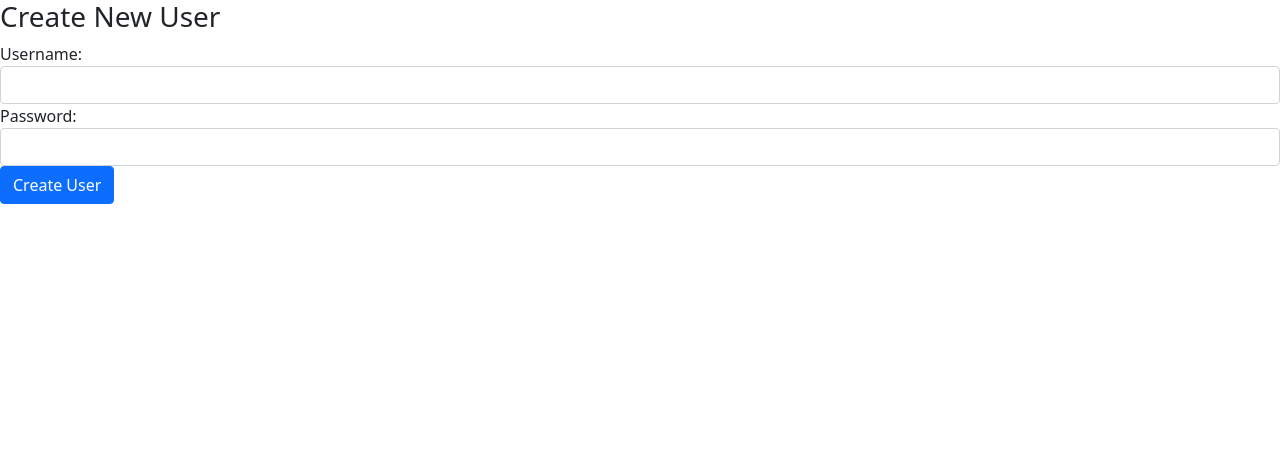
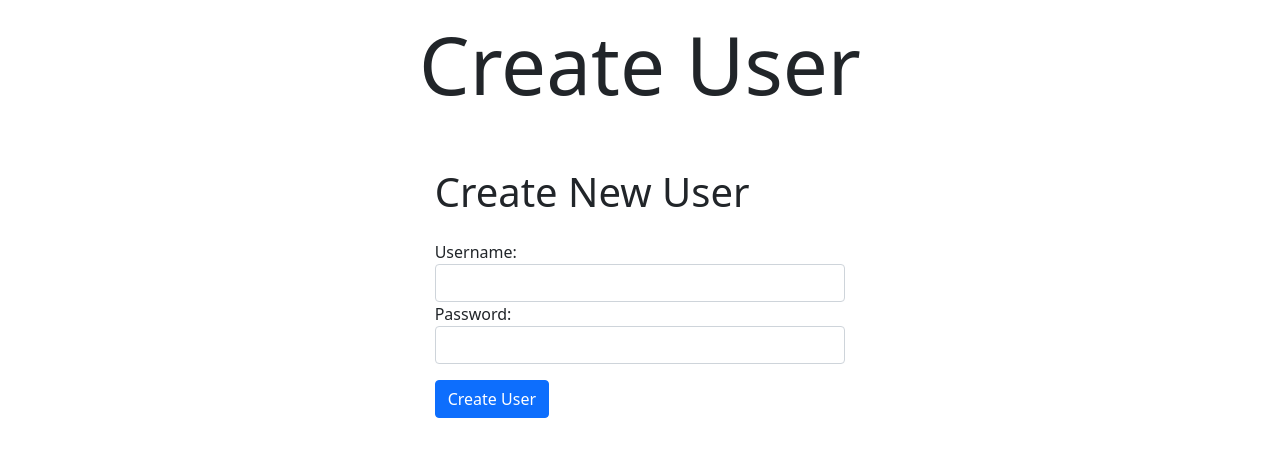
Before and after one commit to UTSCCSCC01/finalprojectw22-stellar, a React (Create React App) app in the folder mern-project-stellar/: page /user in a window 1280 px wide. Shown: the top 456 px of the page. Built offline with nearby package versions, Linux system fonts and the light colour scheme.

Commit message:
STEL-49 Created UI for User Registration page

```diff
--- a/mern-project-stellar/src/components/create-user.component.js
+++ b/mern-project-stellar/src/components/create-user.component.js
@@ -49,7 +49,16 @@ export default class CreateUser extends Component {
   render() {
     return (
       <div>
-        <h3>Create New User</h3>
+        <div class="d-flex justify-content-center">
+          <h1 class="display-1 justify-content-center mt-3">Create User</h1>
+        </div>
+
+        <div class="row justify-content-center">
+
+
+          <div class="col-lg-4 col-md-6 col-12">
+          <h3 class="display-6 mt-5 mb-4">Create New User</h3>
+
             <form onSubmit={this.onSubmit}>
               <div className="form-group">
                 <label>Username: </label>
@@ -68,11 +77,13 @@ export default class CreateUser extends Component {
                     onChange={this.onChangePassword}
                     />
               </div>
-          <div className="form-group">
+              <div className="form-group mt-3">
                 <input type="submit" value="Create User" className="btn btn-primary" />
               </div>
             </form>
           </div>
+        </div>
+      </div>
     )
   }
 }
--- a/mern-project-stellar/src/components/game-browser.component.js
+++ b/mern-project-stellar/src/components/game-browser.component.js
@@ -32,13 +32,13 @@ export default class GameBrowser extends Component {
         <>
         {/* Game Browser Heading */}
         <div class="d-flex justify-content-center">
-          <h1 class="display-1 justify-content-center mt-3">Stellar Game Browser</h1>
+          <h1 class="display-1 justify-content-center mt-3">Stellar</h1>
         </div>
 
         <div class="container">
 
           {/* Space for listing games */}
-          <h2 class="display-6 mb-4">Public Matches</h2>
+          <h2 class="display-6 mb-4">Game Browser</h2>
 
 
           <div class="row mt-3">
@@ -47,7 +47,7 @@ export default class GameBrowser extends Component {
             {this.state.gamesArray.map((ID) => (
 
               // List all games
-              <div class="col-lg-4 col-md-6 col-12">
+              <div class="col-lg-4 col-md-6 col-12 mb-4">
                 <h2 class="mt-2 d-flex justify-content-end align-items-center">{ID + ": " + this.state.games[ID].Title}<RedirectButton value="Join Game" id={ID}/></h2>
               </div>
             ))}
--- a/mern-project-stellar/src/components/redirect-button.component.js
+++ b/mern-project-stellar/src/components/redirect-button.component.js
@@ -23,7 +23,7 @@ const RedirectButton = (props) => {
 
   return (
     <>
-      <button class="btn btn-secondary ms-2" onClick={handleClick}>
+      <button class="btn btn-primary ms-2" onClick={handleClick}>
           {props.value}
       </button>
     </>
```
Lines whose indentation alone changed are shown as unchanged.
